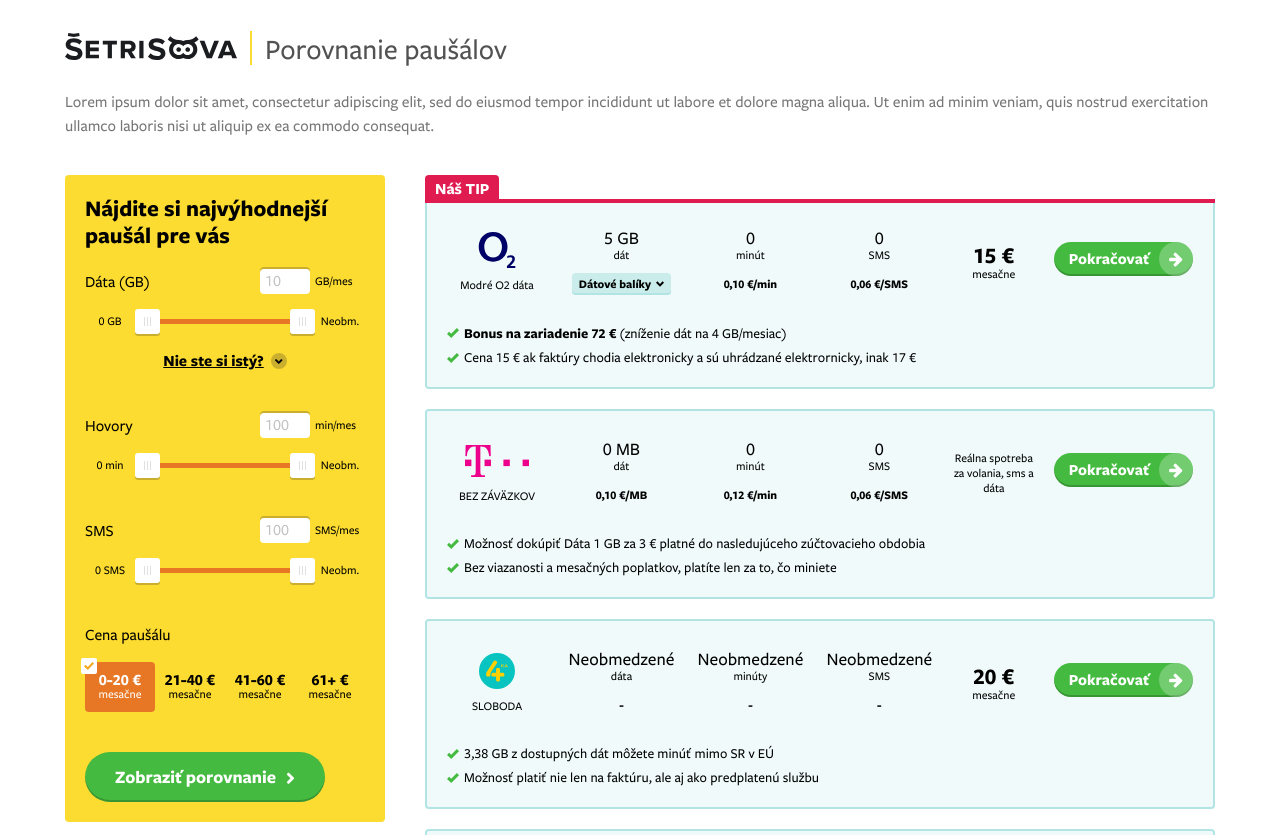
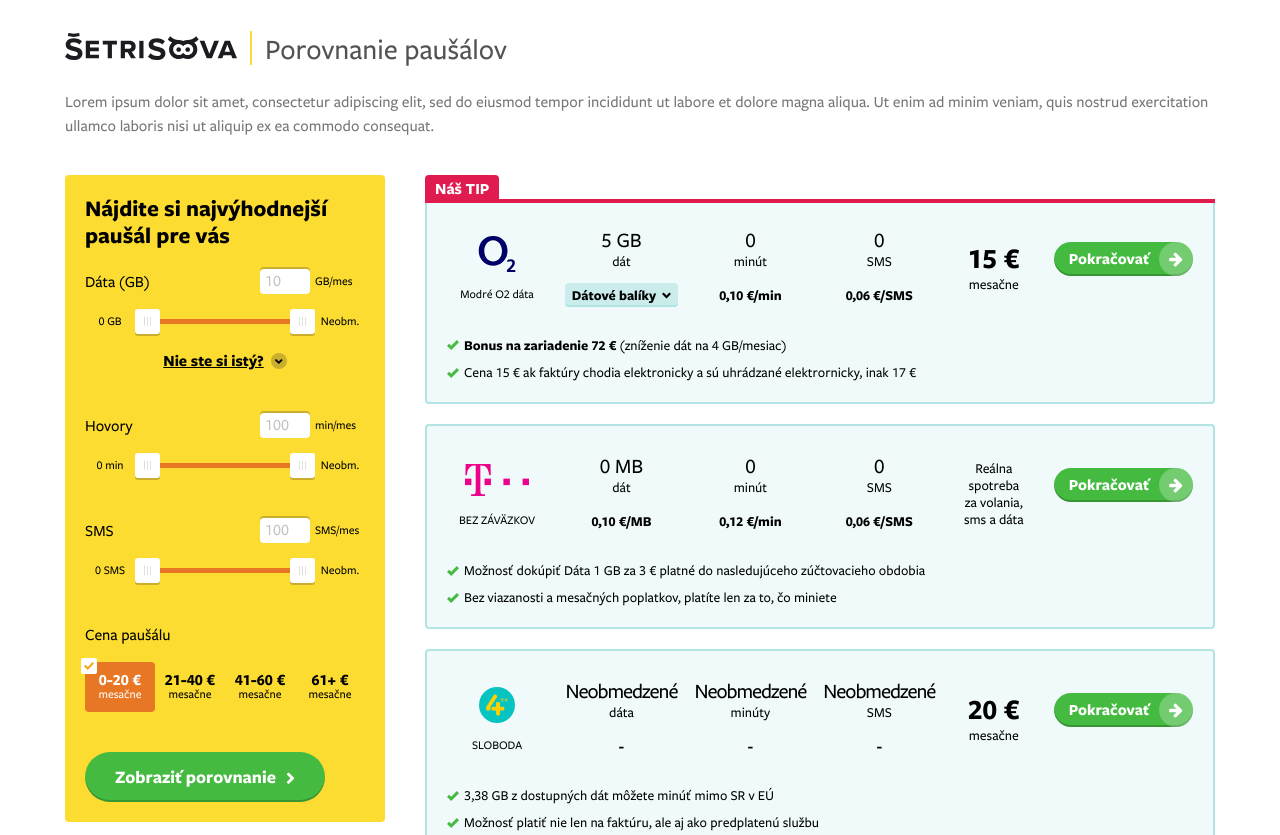
Before and after one commit to adamNanista/Porovnanie-pausalov, a plain HTML site: page index.html in a window 1280 px wide. Shown: the top 835 px of the page. Drawn offline with Linux system fonts and the light colour scheme.

Commit message:
Update style.css

```diff
--- a/css/style.css
+++ b/css/style.css
@@ -251,7 +251,7 @@ p em {
 	margin-bottom: 20px;
 }
 
-@media screen and (min-width: 840px) {
+@media screen and (min-width: 768px) {
 	.sidebar-comparison__inner {
 		display: -webkit-box;
 		display: -ms-flexbox;
@@ -259,20 +259,30 @@ p em {
 		-webkit-box-pack: justify;
 		-ms-flex-pack: justify;
 		justify-content: space-between;
-		padding: 0 20px;
 	}
 	.sidebar-comparison__left,
 	.sidebar-comparison__right {
 		-webkit-box-flex: 1;
 		-ms-flex-positive: 1;
 		flex-grow: 1;
-		-ms-flex-preferred-size: 0;
-		flex-basis: 0;
 	}
 	.sidebar-comparison__left {
 		margin-bottom: 0;
 		margin-right: 20px;
 		max-width: 320px;
+		min-width: 320px;
+		-ms-flex-preferred-size: 33.33333%;
+		flex-basis: 33.33333%;
+	}
+	.sidebar-comparison__right {
+		-ms-flex-preferred-size: 66.66667%;
+		flex-basis: 66.66667%;
+	}
+}
+
+@media screen and (min-width: 840px) {
+	.sidebar-comparison__inner {
+		padding: 0 20px;
 	}
 }
 
@@ -743,15 +753,15 @@ p em {
 }
 
 .sidebar-result__branding {
-	margin-bottom: 54px; /* miesto pre cenu */
-	padding: 15px 5px;
+	margin-bottom: 62px; /* miesto pre cenu */
+	padding: 10px 5px;
 
 	text-align: center;
 }
 .sidebar-result__branding__logo {
 	display: block;
 	height: 36px;
-	margin: 0 auto 10px;
+	margin: 0 auto 15px;
 	width: 64px;
 }
 .sidebar-result__branding__description {
@@ -772,7 +782,7 @@ p em {
 	-webkit-box-pack: justify;
 	-ms-flex-pack: justify;
 	justify-content: space-between;
-	padding: 15px 5px;
+	padding: 10px 5px;
 	width: 100%;
 }
 .sidebar-result__services__item {
@@ -790,11 +800,8 @@ p em {
 	display: block;
 }
 .sidebar-result__services__item__amount {
-	padding: 0 5px;
-
 	font-size: 18px;
 	font-weight: 500;
-	line-height: 18px;
 }
 .sidebar-result__services__item__description {
 	font-size: 12px;
@@ -803,7 +810,7 @@ p em {
 }
 .sidebar-result__services__item__unitprice {
 	display: inline-block;
-	margin-top: 10px;
+	margin-top: 12px;
 	vertical-align: top;
 
 	font-size: 12px;
@@ -822,6 +829,9 @@ p em {
 	border-radius: 4px;
 	box-shadow: 0 -2px 0 #b1e4e3 inset;
 }
+.sidebar-result__services__item__unitprice.sidebar-result__packets__trigger:hover {
+	background: #d7f1f1;
+}
 .sidebar-result__services__item__unitprice.sidebar-result__packets__trigger:after {
 	content: " ";
 	display: block;
@@ -833,6 +843,12 @@ p em {
 	width: 8px;
 
 	background: url(../images/packet-dropdown.svg) no-repeat center;
+}
+.sidebar-result__services__item__unitprice.sidebar-result__packets__trigger--opened:after {
+	-webkit-transform: rotate(180deg);
+	-moz-transform: rotate(180deg);
+	-o-transform: rotate(180deg);
+	transform: rotate(180deg);
 }
 
 .sidebar-result__packets {
@@ -901,13 +917,21 @@ p em {
 }
 
 .sidebar-result__price {
+	height: 62px;
 	left: 0;
-	padding: 10px 5px;
+	padding: 0 5px;
 	position: absolute;
 	right: 0;
-	top: 88px;
+	top: 86px;
 
+	line-height: 62px;
 	text-align: center;
+}
+.sidebar-result__price__inner {
+	display: inline-block;
+	vertical-align: middle;
+
+	line-height: 1;
 }
 .sidebar-result__price__amount,
 .sidebar-result__price__period {
@@ -949,7 +973,7 @@ p em {
 	background: url(../images/list-checkmark.svg) no-repeat center;
 }
 .sidebar-result__features__list__item + .sidebar-result__features__list__item {
-	margin-top: 7px;
+	margin-top: 10px;
 }
 .sidebar-result__features__list__item strong {
 	font-weight: 700;
@@ -1011,11 +1035,10 @@ p em {
 	}
 }
 
-@media screen and (max-width: 840px) {
+@media screen and (max-width: 839px) {
 	.sidebar-result__services__item__amount--unlimited {
 		position: relative;
 		font-size: 0;
-		height: 23px;
 	}
 	.sidebar-result__services__item__amount--unlimited:before {
 		content: "8";
@@ -1026,7 +1049,58 @@ p em {
 		transform: rotate(-90deg);
 
 		font-size: 23px;
-		line-height: 1;
+		line-height: 18px;
+	}
+}
+
+@media screen and (min-width: 840px) {
+	.sidebar-result {
+		padding: 15px;
+	}
+}
+
+@media screen and (min-width: 1024px) {
+	.sidebar-result__branding {
+		margin-bottom: 77px;
+	}
+	.sidebar-result__services__item__description,
+	.sidebar-result__price__period--smaller,
+	.sidebar-result__packets__heading,
+	.sidebar-result__packets__item__heading,
+	.sidebar-result__packets__item__info td,
+	.sidebar-result__packets__item__description {
+		font-size: 14px;
+		line-height: 17px;
+	}
+	.sidebar-result__services__item__amount {
+		margin-bottom: 3px;
+		font-size: 21px;
+	}
+	.sidebar-result__services__item__unitprice {
+		font-size: 14px;
+		line-height: 24px;
+	}
+	.sidebar-result__services__item__unitprice.sidebar-result__packets__trigger {
+		padding: 0 22px 0 7px;
+	}
+	.sidebar-result__services__item__unitprice.sidebar-result__packets__trigger:after {
+		height: 9px;
+		width: 9px;
+
+		-webkit-background-size: 9px;
+		-moz-background-size: 9px;
+		background-size: 9px;
+	}
+	.sidebar-result__price {
+		height: 77px;
+		top: 88px;
+		line-height: 77px;
+	}
+	.sidebar-result__price__amount,
+	.sidebar-result__price__period {
+		margin-bottom: 5px;
+		font-size: 29px;
+		line-height: 35px;
 	}
 }
 
@@ -1081,6 +1155,9 @@ p em {
 	.sidebar-result__services__item {
 		padding: 10px 0;
 	}
+	.sidebar-result__services__item__amount--unlimited {
+		letter-spacing: -0.05em;
+	}
 
 	.sidebar-result__packets {
 		margin: 0 10px;
@@ -1105,17 +1182,18 @@ p em {
 		-webkit-box-flex: 1;
 		-ms-flex-positive: 1;
 		flex-grow: 1;
-		-ms-flex-preferred-size: 23%;
-		flex-basis: 23%;
+		-ms-flex-preferred-size: 48%;
+		flex-basis: 48%;
 		margin: 1%;
-		max-width: 23%;
-		min-width: 23%;
+		max-width: 48%;
+		min-width: 48%;
 	}
 	.sidebar-result__packets__item + .sidebar-result__packets__item {
 		margin-top: 5px;
 	}
 
 	.sidebar-result__price {
+		height: auto;
 		left: auto;
 		max-width: 100px;
 		min-width: 100px;
@@ -1123,18 +1201,24 @@ p em {
 		position: static;
 		right: auto;
 		top: auto;
+
+		line-height: 1;
+	}
+	.sidebar-result__price__inner {
+		display: block;
 	}
 	.sidebar-result__price__amount,
 	.sidebar-result__price__period {
 		display: block;
 	}
 	.sidebar-result__price__amount {
-		line-height: 23px;
+		line-height: 29px;
 	}
 	.sidebar-result__price__period {
-		font-size: 12px;
+		margin-bottom: 0;
+		font-size: 14px;
 		font-weight: 500;
-		line-height: 15px;
+		line-height: 17px;
 	}
 
 	.sidebar-result__features {
```
